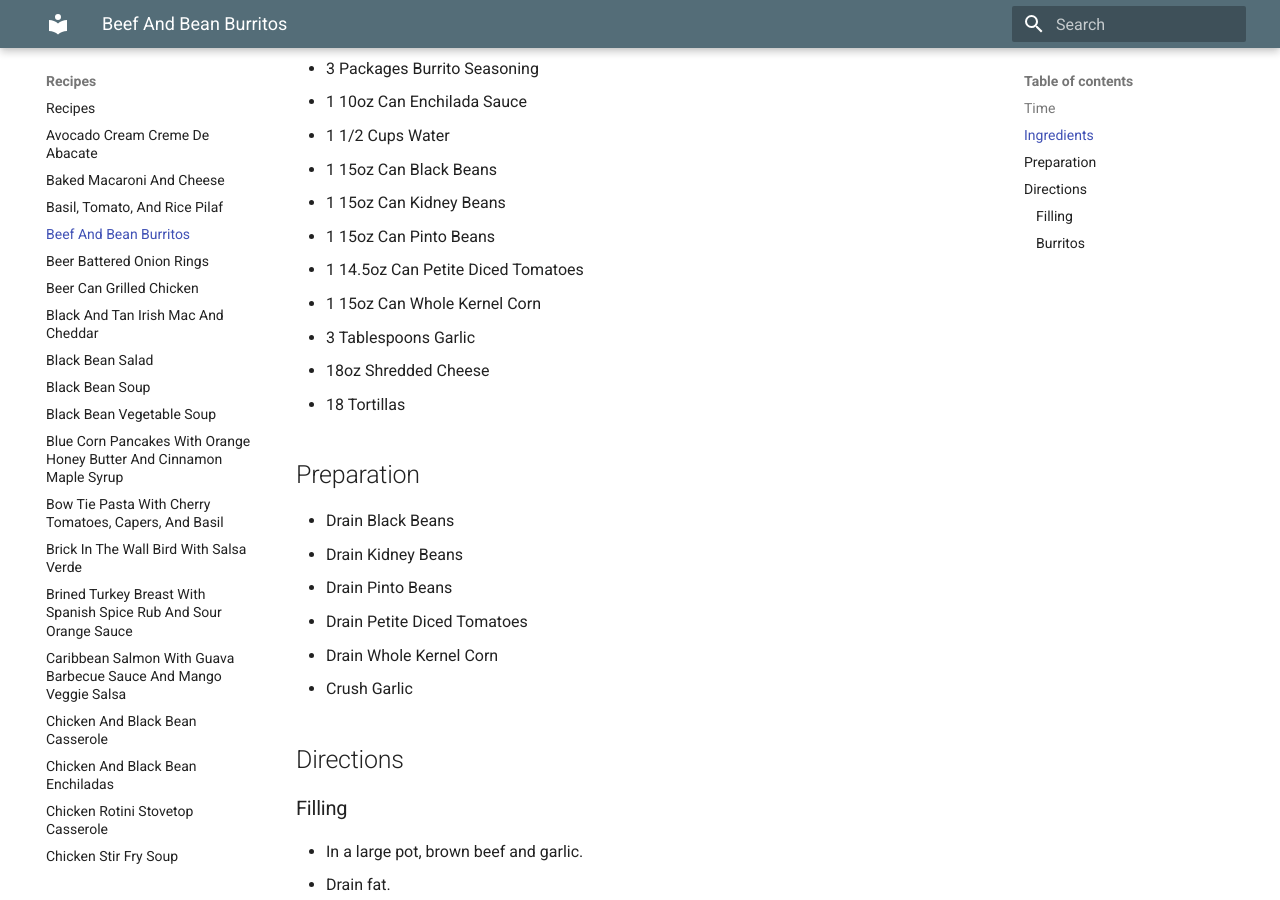
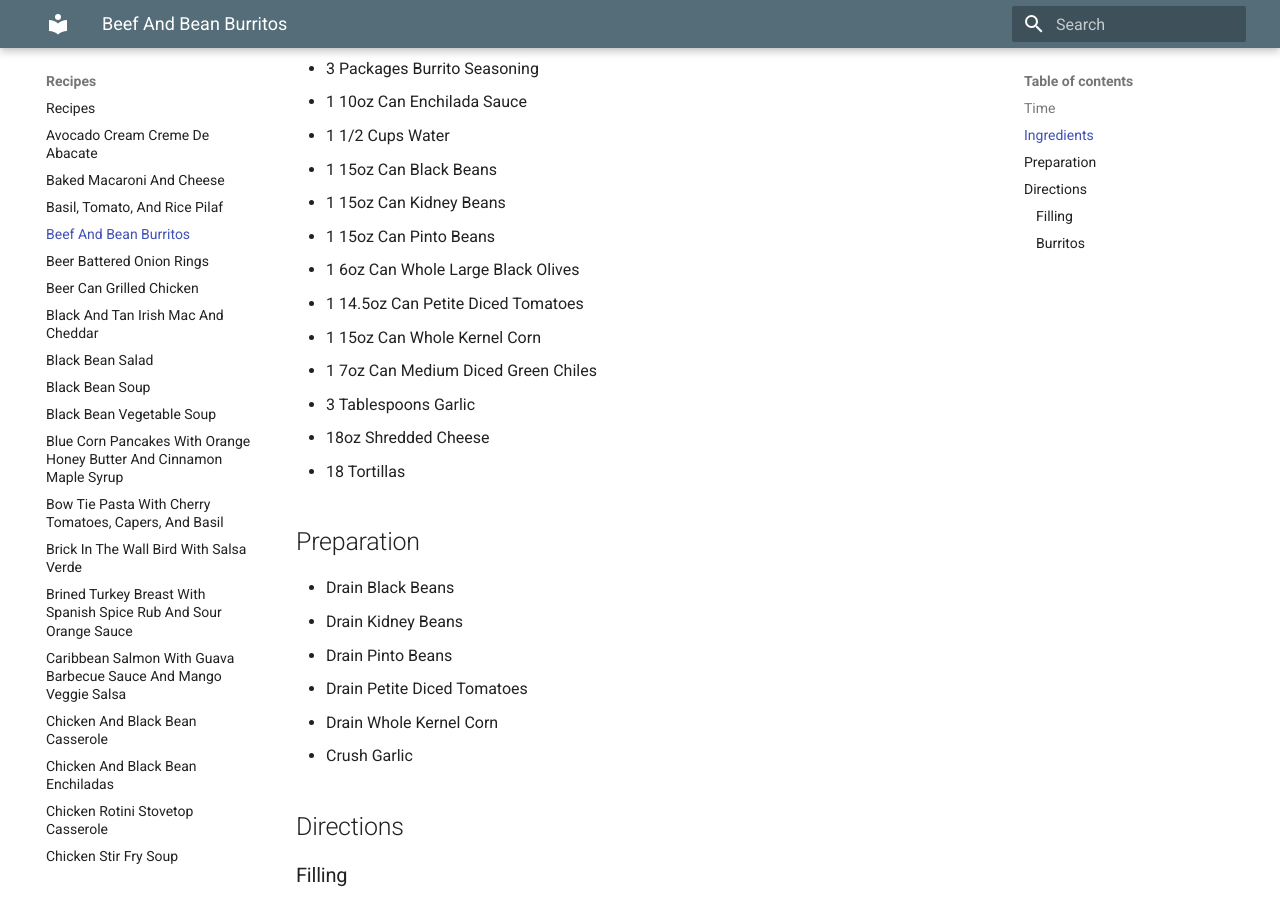
Before and after one commit to TheSemicolons/thesemicolons.dev, an MkDocs documentation site: the page built from docs/recipes/beef_and_bean_burritos.md, in a window 1280 px wide and 900 px high, scrolled down 573 px. Built offline with MkDocs 1.6.1 and Material for MkDocs 9.7.7, drawn with Linux system fonts in a browser that asks for light colours.

```diff
--- a/docs/recipes/beef_and_bean_burritos.md
+++ b/docs/recipes/beef_and_bean_burritos.md
@@ -19,8 +19,10 @@
 * 1 15oz Can Black Beans
 * 1 15oz Can Kidney Beans
 * 1 15oz Can Pinto Beans
+* 1 6oz Can Whole Large Black Olives
 * 1 14.5oz Can Petite Diced Tomatoes
 * 1 15oz Can Whole Kernel Corn
+* 1 7oz Can Medium Diced Green Chiles
 * 3 Tablespoons Garlic
 * 18oz Shredded Cheese
 * 18 Tortillas
```
